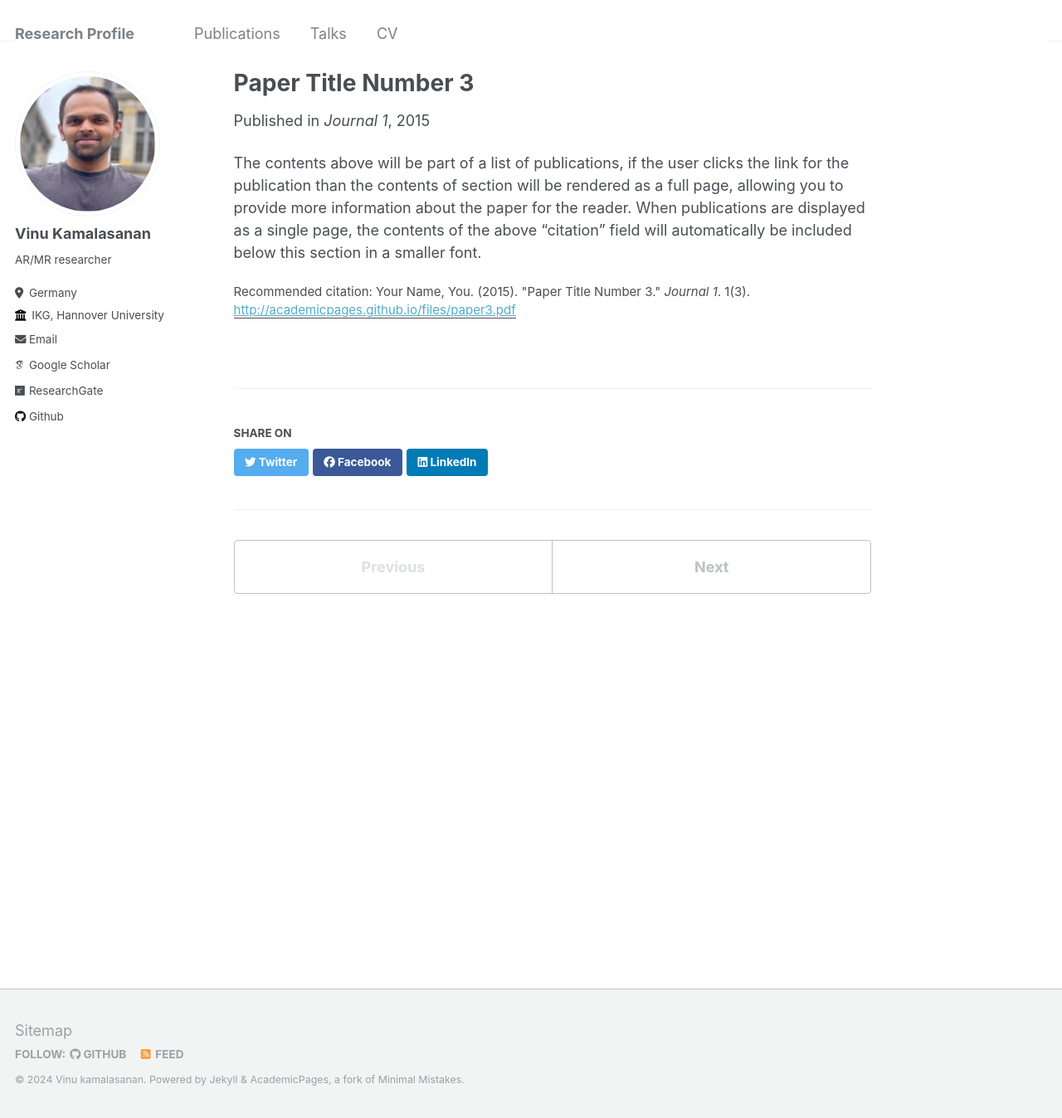
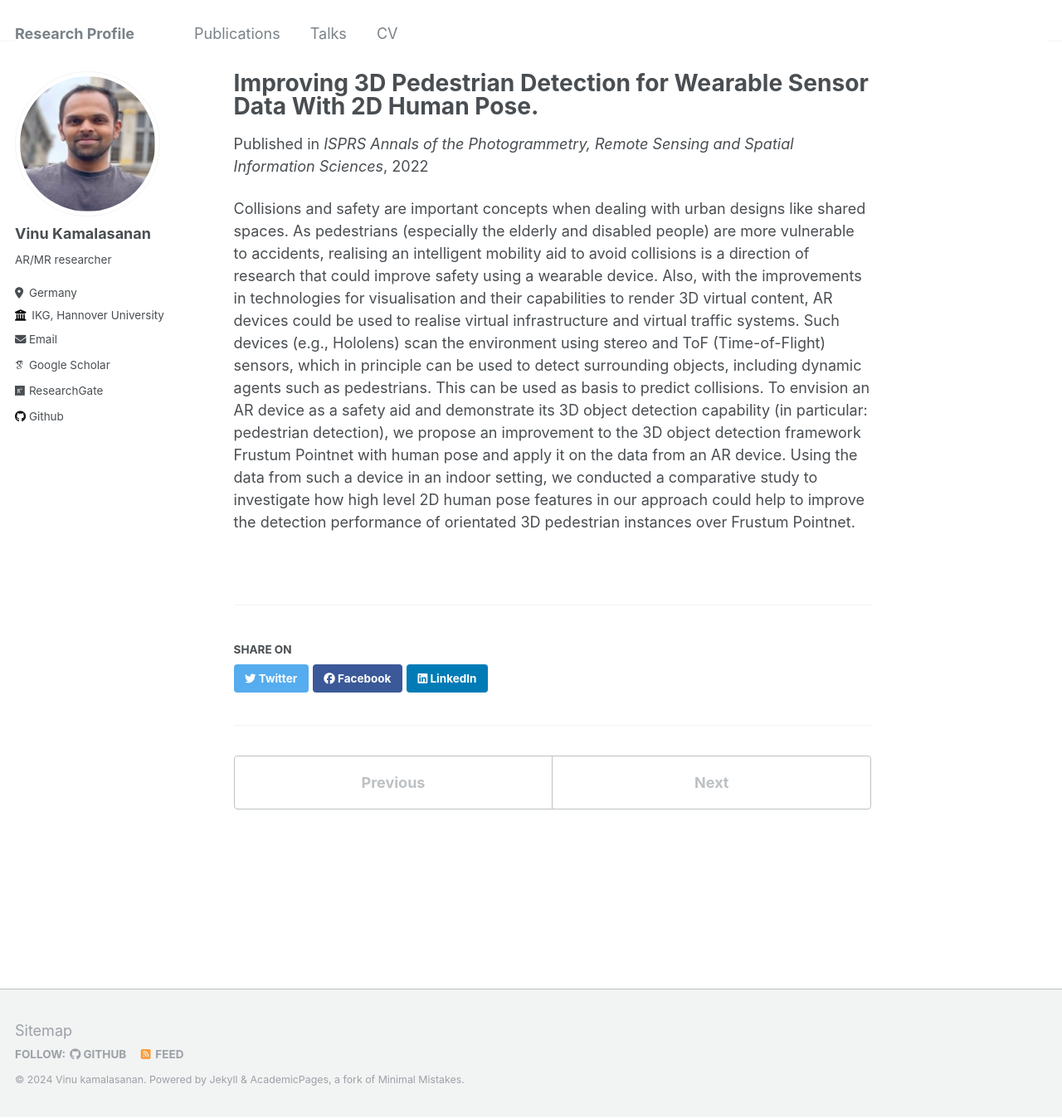
Before and after one commit to vinu-kamalasanan/vinu-kamalasanan.github.io, a Jekyll site: the page built from _publications/2015-10-01-paper-title-number-3.md, in a window 1280 px wide and 1348 px high. Shown: the whole window at 83% size. Built offline with Jekyll 4.4.1, drawn with Linux system fonts in a browser that asks for light colours; some web fonts are replaced.

Commit message:
new files

```diff
--- a/_publications/2015-10-01-paper-title-number-3.md
+++ b/_publications/2015-10-01-paper-title-number-3.md
@@ -1,12 +1,12 @@
 ---
-title: "Paper Title Number 3"
+title: "Improving 3D Pedestrian Detection for Wearable Sensor Data With 2D Human Pose."
 collection: publications
 permalink: /publication/2015-10-01-paper-title-number-3
-excerpt: 'This paper is about the number 3. The number 4 is left for future work.'
-date: 2015-10-01
-venue: 'Journal 1'
-paperurl: 'http://academicpages.github.io/files/paper3.pdf'
-citation: 'Your Name, You. (2015). &quot;Paper Title Number 3.&quot; <i>Journal 1</i>. 1(3).'
+excerpt: 'In this contribution, we explain how 3D pedestrain detection could be improved using 2D human pose'
+date: 2022-06-11
+venue: 'ISPRS Annals of the Photogrammetry, Remote Sensing and Spatial Information Sciences'
+paperurl: 'https://isprs-annals.copernicus.org/articles/V-4-2022/219/2022/isprs-annals-V-4-2022-219-2022.pdf'
+#citation: 'Your Name, You. (2015). &quot;Paper Title Number 3.&quot; <i>Journal 1</i>. 1(3).'
 ---
 
-The contents above will be part of a list of publications, if the user clicks the link for the publication than the contents of section will be rendered as a full page, allowing you to provide more information about the paper for the reader. When publications are displayed as a single page, the contents of the above "citation" field will automatically be included below this section in a smaller font.
+Collisions and safety are important concepts when dealing with urban designs like shared spaces. As pedestrians (especially the elderly and disabled people) are more vulnerable to accidents, realising an intelligent mobility aid to avoid collisions is a direction of research that could improve safety using a wearable device. Also, with the improvements in technologies for visualisation and their capabilities to render 3D virtual content, AR devices could be used to realise virtual infrastructure and virtual traffic systems. Such devices (e.g., Hololens) scan the environment using stereo and ToF (Time-of-Flight) sensors, which in principle can be used to detect surrounding objects, including dynamic agents such as pedestrians. This can be used as basis to predict collisions. To envision an AR device as a safety aid and demonstrate its 3D object detection capability (in particular: pedestrian detection), we propose an improvement to the 3D object detection framework Frustum Pointnet with human pose and apply it on the data from an AR device. Using the data from such a device in an indoor setting, we conducted a comparative study to investigate how high level 2D human pose features in our approach could help to improve the detection performance of orientated 3D pedestrian instances over Frustum Pointnet.
```
